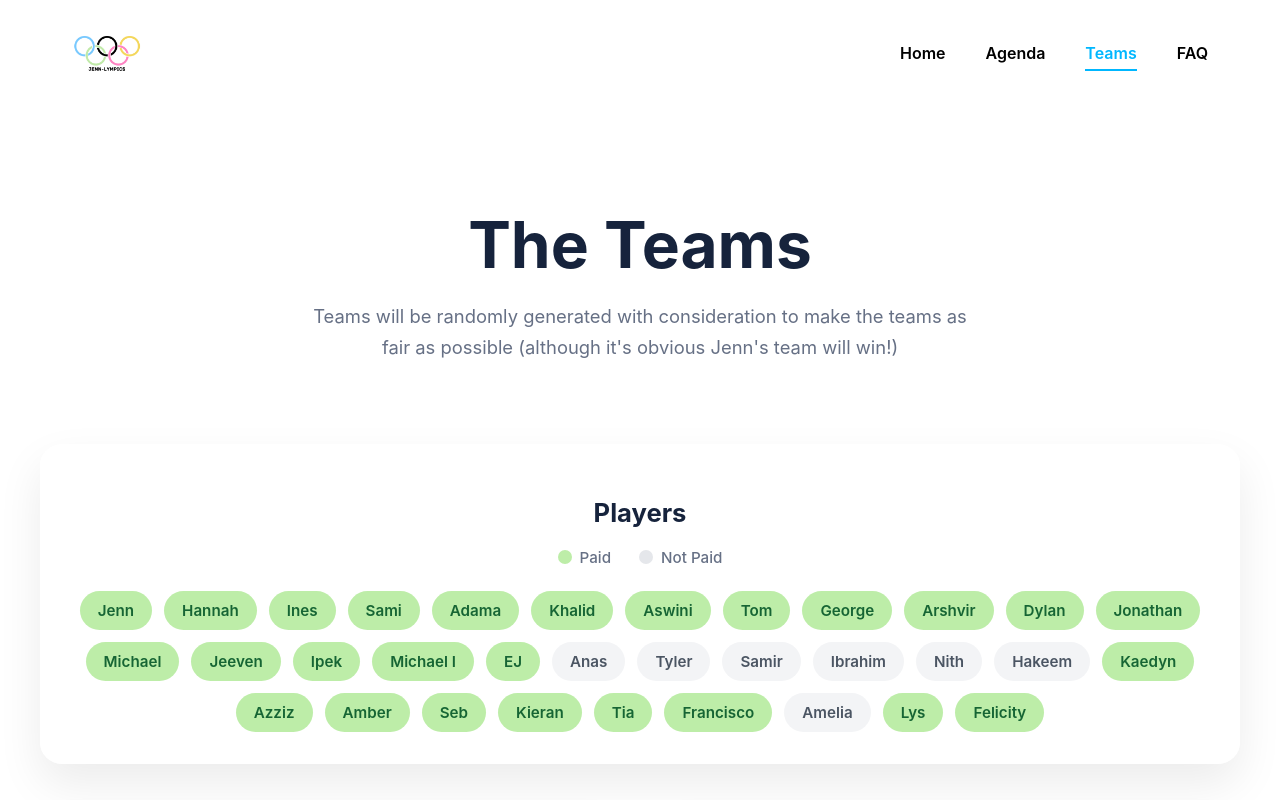
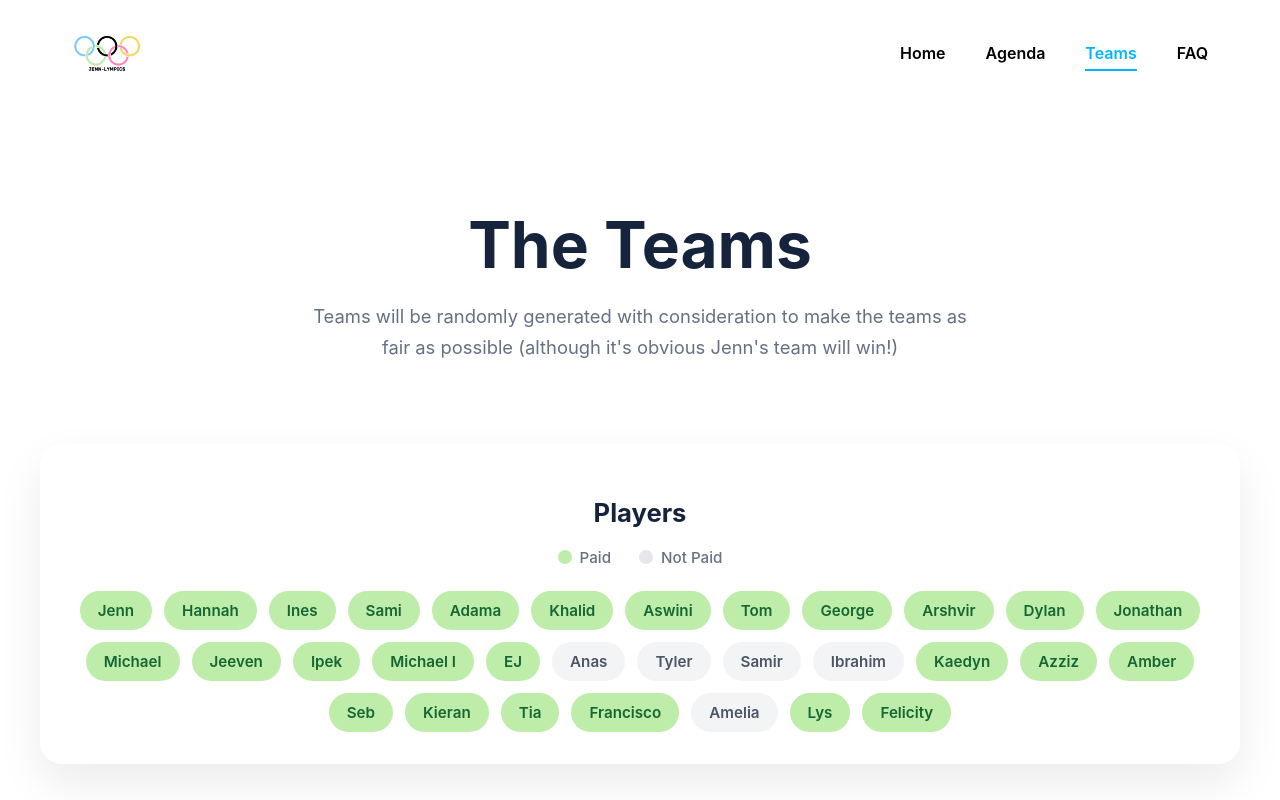
Before and after one commit to Jennipham/jenn-lympics, a React (Vite) app in the folder jenn-lympics-website/: page /teams in a window 1280 px wide. Shown: the top 800 px of the page. Built offline with nearby package versions, Linux system fonts and the light colour scheme.

Commit message:
Update players.ts

```diff
--- a/jenn-lympics-website/src/components/Teams/players.ts
+++ b/jenn-lympics-website/src/components/Teams/players.ts
@@ -20,8 +20,6 @@ export const players = [
         { name: "Tyler", paid: false },
         { name: "Samir", paid: false },
         { name: "Ibrahim", paid: false },
-        { name: "Nith", paid: false },
-        { name: "Hakeem", paid: false },
         { name: "Kaedyn", paid: true },
         { name: "Azziz", paid: true },
         { name: "Amber", paid: true },
```
